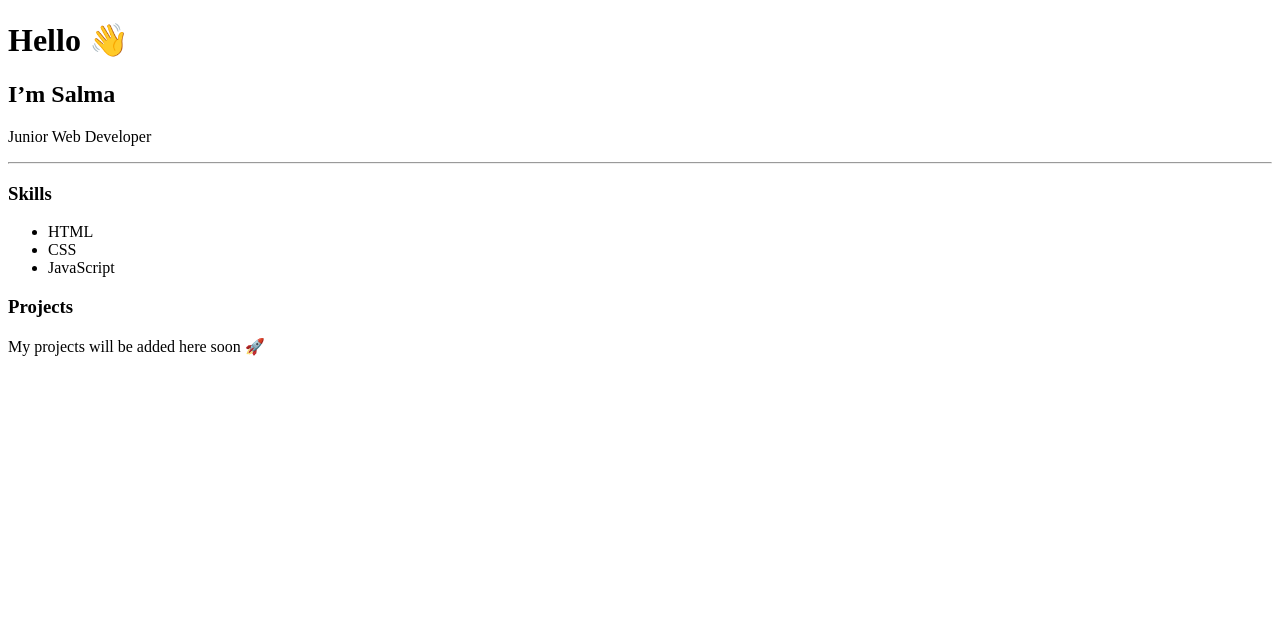
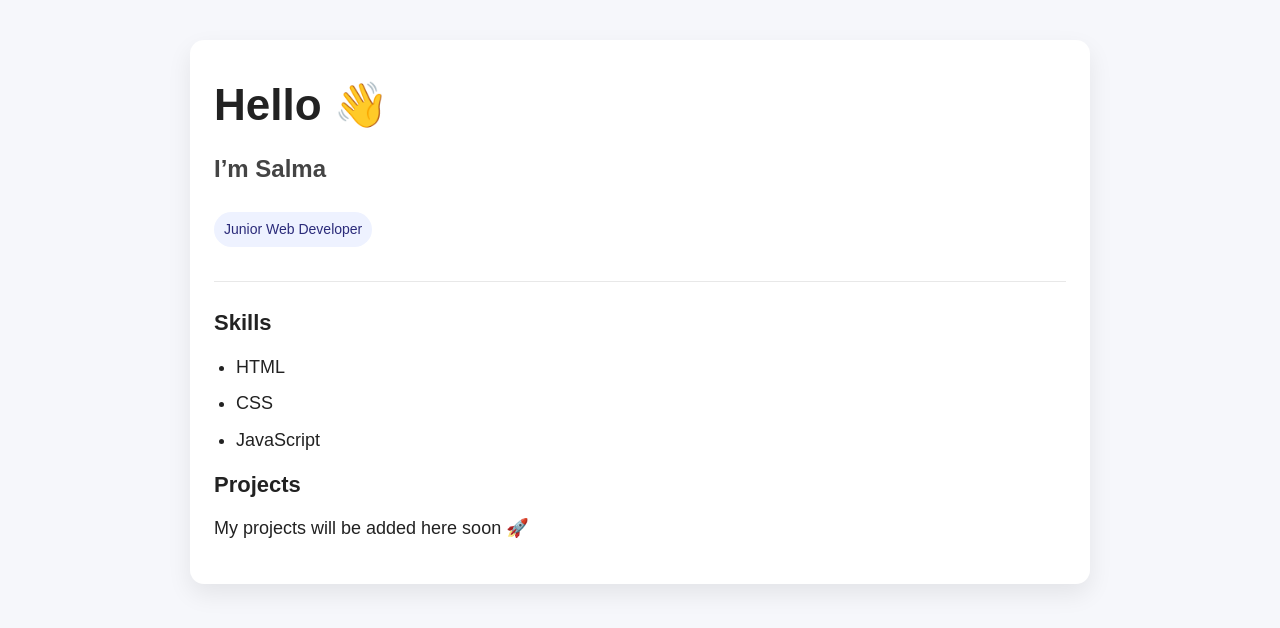
Before and after one commit to salma181/Web-Projects, a plain HTML site: page index.html in a window 1280 px wide. Drawn offline with Linux system fonts and the light colour scheme.

Commit message:
Update index.html

```diff
--- a/index.html
+++ b/index.html
@@ -3,11 +3,17 @@
 <head>
   <meta charset="UTF-8">
   <title>Salma | Web Developer</title>
+
+  <!-- Link CSS -->
+  <link rel="stylesheet" href="style.css">
 </head>
 <body>
+
+  <div class="container">
+
     <h1>Hello 👋</h1>
     <h2>I’m Salma</h2>
-  <p>Junior Web Developer</p>
+    <p class="badge">Junior Web Developer</p>
 
     <hr>
 
@@ -20,5 +26,8 @@
 
     <h3>Projects</h3>
     <p>My projects will be added here soon 🚀</p>
+
+  </div>
+
 </body>
 </html>
```
Lines whose indentation alone changed are shown as unchanged.
